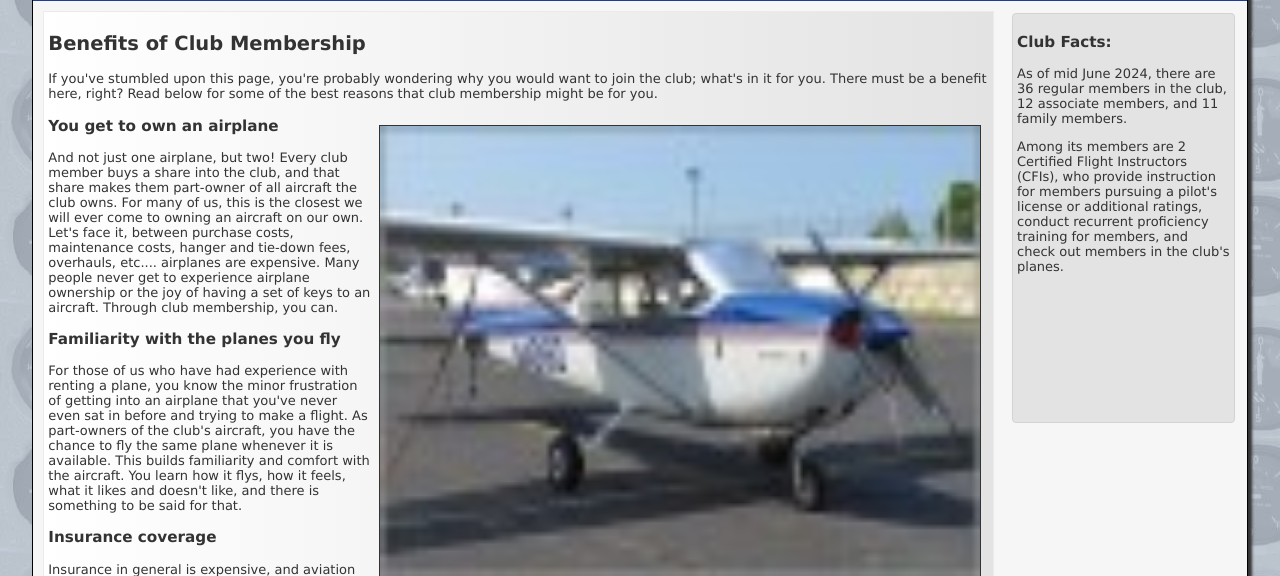
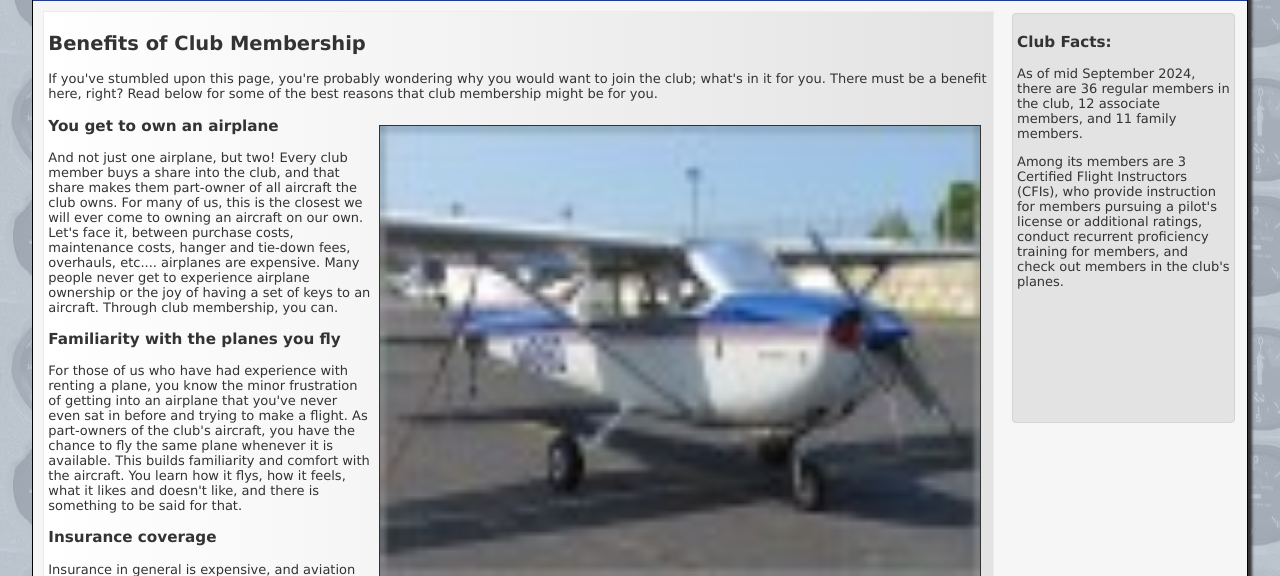
Before and after one commit to gatheall/BEFC, a PHP site: page /benefits.php in a window 1280 px wide. Shown: the part 192-768 px from the top of the page. Run offline with PHP 8.4, Linux system fonts and the light colour scheme; some libraries are stand-ins or nearby versions.

Commit message:
- Updated member and CFI counts.

```diff
--- a/website/benefits.php
+++ b/website/benefits.php
@@ -87,10 +87,10 @@ Vineyard, or take the whole family for a vacation to Ohio.</p>
 		<div id="rightcolumn">
 		<h3>Club Facts:</h3>
 
-<p>As of mid June 2024, there are 36 regular members in the club, 12
+<p>As of mid September 2024, there are 36 regular members in the club, 12
 associate members, and 11 family members.</p>
 
-<p>Among its members are 2 Certified Flight Instructors (CFIs), who
+<p>Among its members are 3 Certified Flight Instructors (CFIs), who
 provide instruction for members pursuing a pilot's license or additional
 ratings, conduct recurrent proficiency training for members, and check
 out members in the club's planes.</P>
```
